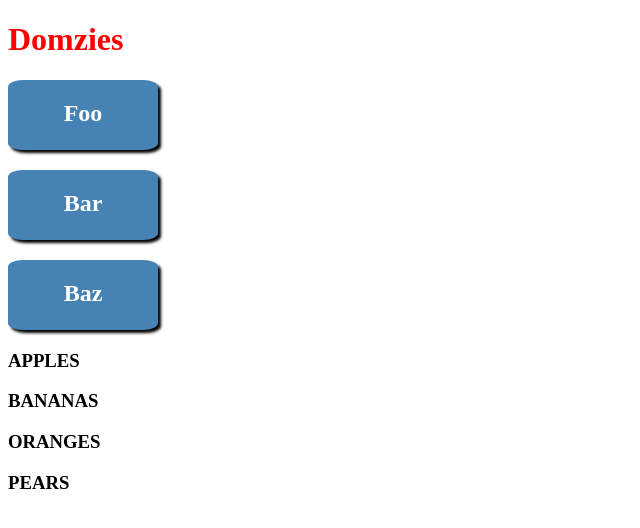
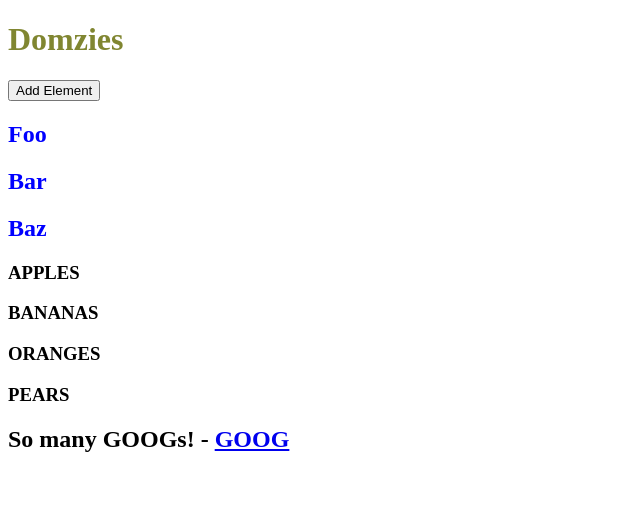
Before and after one commit to jacobdlewis/practice_DOM_manipulation, a plain HTML site: page index.html in a window 1280 px wide. Shown: the whole page, without its empty margins (0-640 px from the left). Drawn offline with Linux system fonts and the light colour scheme.

Commit message:
added some thoroughly 90s effects to the page

```diff
--- a/index.html
+++ b/index.html
@@ -4,8 +4,8 @@
     <link rel="stylesheet" href="main.css"/>
   </head>
   <body>
-    <h1>Domzies</h1>
-      <div class="target"></div>
+      <h1>Domzies</h1>
+      <button id="add-element">Add Element</button>
       <h2>Foo</h2>
       <h2>Bar</h2>
       <h2>Baz</h2>
@@ -13,5 +13,6 @@
       <h3>Bananas</h3>
       <h3>Oranges</h3>
       <h3>Pears</h3>
+      <div class = "target"></div>
     <script src="main.js"></script>
   </body>
--- a/main.js
+++ b/main.js
@@ -1,13 +1,50 @@
 document.querySelector('h1').classList.add('red');
 
-//create a variable that holds all h2s. loop through
-//the list and add a class of 'blue' to each item
 var h2s = document.querySelectorAll('h2');
-for (i=0; i<h2s.length; i++) {
-  h2s[i].classList.add('button_like');
+for (i=0; i < h2s.length; i++) {
+  h2s[i].classList.add('blue');
 }
 
+// h3s toUpperCase(); 'hello'.toUpperCase() => 'HELLO'
 var h3s = document.querySelectorAll('h3');
-for (x=0; x<h3s.length; x++) {
-  h3s[x].textContent = h3s[x].textContent.toUpperCase();
+// for (i=0; i < h3s.length; i++) {
+//   h3s[i].textContent = h3s[i].textContent.toUpperCase();
+// }
+
+// [] = Array.prototype
+[].forEach.call(h3s, function(el){
+  el.textContent = el.textContent.toUpperCase();
+})
+
+var target = document.querySelector('.target');
+var elementString = '<h2>So many GOOGs! -  <a href="google.com">GOOG</a></h2>'
+target.innerHTML = elementString;
+
+document.querySelector('#add-element').addEventListener('click', function(){
+  target.insertAdjacentHTML('afterend', elementString);
+});
+
+
+
+
+
+
+
+setInterval(function () {
+  setRandomColor(document.querySelector('h1'))
+}, 1000)
+
+function getRandomColor() {
+  return Math.floor(Math.random() * 256);
 }
+
+function setRandomColor(element){
+  element.style.color = randomColor();
+}
+
+function randomColor() {
+  var red = getRandomColor();
+  var green = getRandomColor();
+  var blue = getRandomColor();
+  return 'rgb(' + red + ',' + green + ',' + blue + ')';
+}
```
